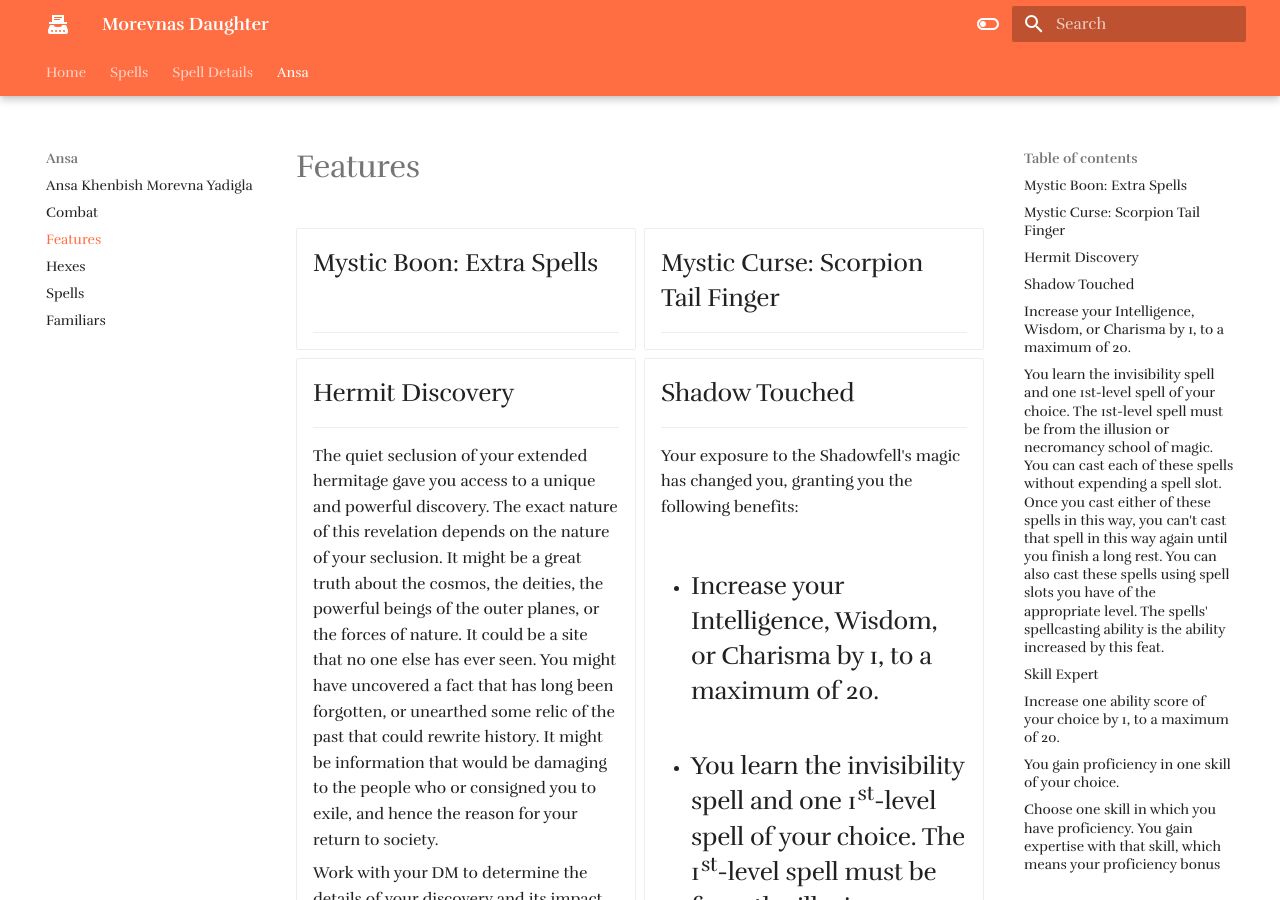
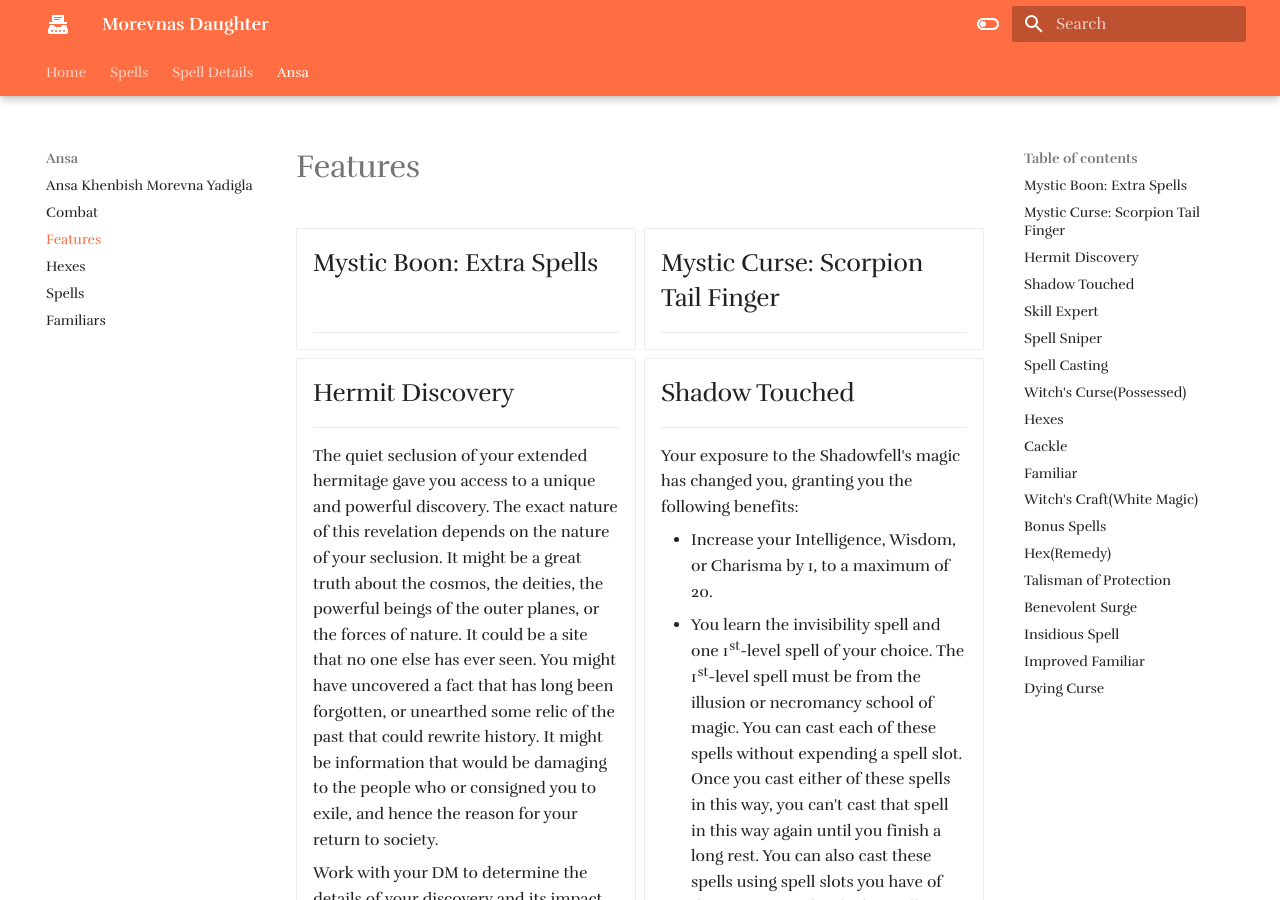
Before and after one commit to Half-Guinea-Press/morevnas_daughter, an MkDocs documentation site: the page built from docs/ansa/ansa_features.md, in a window 1280 px wide and 900 px high. Built offline with MkDocs 1.6.1 and Material for MkDocs 9.7.7, drawn with Linux system fonts in a browser that asks for light colours; some web fonts are replaced; comment, search, counter and statistics services are not loaded; some of the changed text lies outside the part shown.

Commit message:
Update ansa_features.md

```diff
--- a/docs/ansa/ansa_features.md
+++ b/docs/ansa/ansa_features.md
@@ -24,8 +24,8 @@
 
     Your exposure to the Shadowfell's magic has changed you, granting you the following benefits:
 
-    -   ## Increase your Intelligence, Wisdom, or Charisma by 1, to a maximum of 20.
-    -   ## You learn the invisibility spell and one 1st-level spell of your choice. The 1st-level spell must be from the illusion or necromancy school of magic. You can cast each of these spells without expending a spell slot. Once you cast either of these spells in this way, you can't cast that spell in this way again until you finish a long rest. You can also cast these spells using spell slots you have of the appropriate level. The spells' spellcasting ability is the ability increased by this feat.
+    -   Increase your Intelligence, Wisdom, or Charisma by 1, to a maximum of 20.
+    -   You learn the invisibility spell and one 1st-level spell of your choice. The 1st-level spell must be from the illusion or necromancy school of magic. You can cast each of these spells without expending a spell slot. Once you cast either of these spells in this way, you can't cast that spell in this way again until you finish a long rest. You can also cast these spells using spell slots you have of the appropriate level. The spells' spellcasting ability is the ability increased by this feat.
 
 -   ## Skill Expert
 
@@ -33,9 +33,9 @@
 
     You have honed your proficiency with particular skills, granting you the following benefits:
 
-    -   ## Increase one ability score of your choice by 1, to a maximum of 20.
-    -   ## You gain proficiency in one skill of your choice.
-    -   ## Choose one skill in which you have proficiency. You gain expertise with that skill, which means your proficiency bonus is doubled for any ability check you make with it. The skill you choose must be one that isn't already benefiting from a feature, such as Expertise, that doubles your proficiency bonus..
+    -   Increase one ability score of your choice by 1, to a maximum of 20.
+    -   You gain proficiency in one skill of your choice.
+    -   Choose one skill in which you have proficiency. You gain expertise with that skill, which means your proficiency bonus is doubled for any ability check you make with it. The skill you choose must be one that isn't already benefiting from a feature, such as Expertise, that doubles your proficiency bonus..
 
 -   ## Spell Sniper
 
@@ -43,9 +43,9 @@
 
     You have learned techniques to enhance your attacks with certain kinds of spells, gaining the following benefits:
 
-    -   ## When you cast a spell that requires you to make an attack roll, the spell's range is doubled.
-    -   ## Your ranged spell attacks ignore half cover and three-quarters cover.
-    -   ## You learn one cantrip that requires an attack roll. Choose the cantrip from the bard, cleric, druid, sorcerer, warlock, or wizard spell list. Your spellcasting ability for this cantrip depends on the spell list you chose from: Charisma for bard, sorcerer, or warlock; Wisdom for cleric or druid; or Intelligence for wizard.
+    -   When you cast a spell that requires you to make an attack roll, the spell's range is doubled.
+    -   Your ranged spell attacks ignore half cover and three-quarters cover.
+    -   You learn one cantrip that requires an attack roll. Choose the cantrip from the bard, cleric, druid, sorcerer, warlock, or wizard spell list. Your spellcasting ability for this cantrip depends on the spell list you chose from: Charisma for bard, sorcerer, or warlock; Wisdom for cleric or druid; or Intelligence for wizard.
 
 -   ## Spell Casting
 
@@ -106,11 +106,11 @@
 
     ---
 
-    -   ## 1st bless, cure wounds
-    -   ## 2nd lesser restoration, prayer of healing
-    -   ## 3rd beacon of hope, revivify
-    -   ## 4th death ward, guardian of faith
-    -   ##  5th mass cure wounds, raise dead
+    -   1st bless, cure wounds
+    -   2nd lesser restoration, prayer of healing
+    -   3rd beacon of hope, revivify
+    -   4th death ward, guardian of faith
+    -   5th mass cure wounds, raise dead
 
 -   ## Hex(Remedy)
 
```
